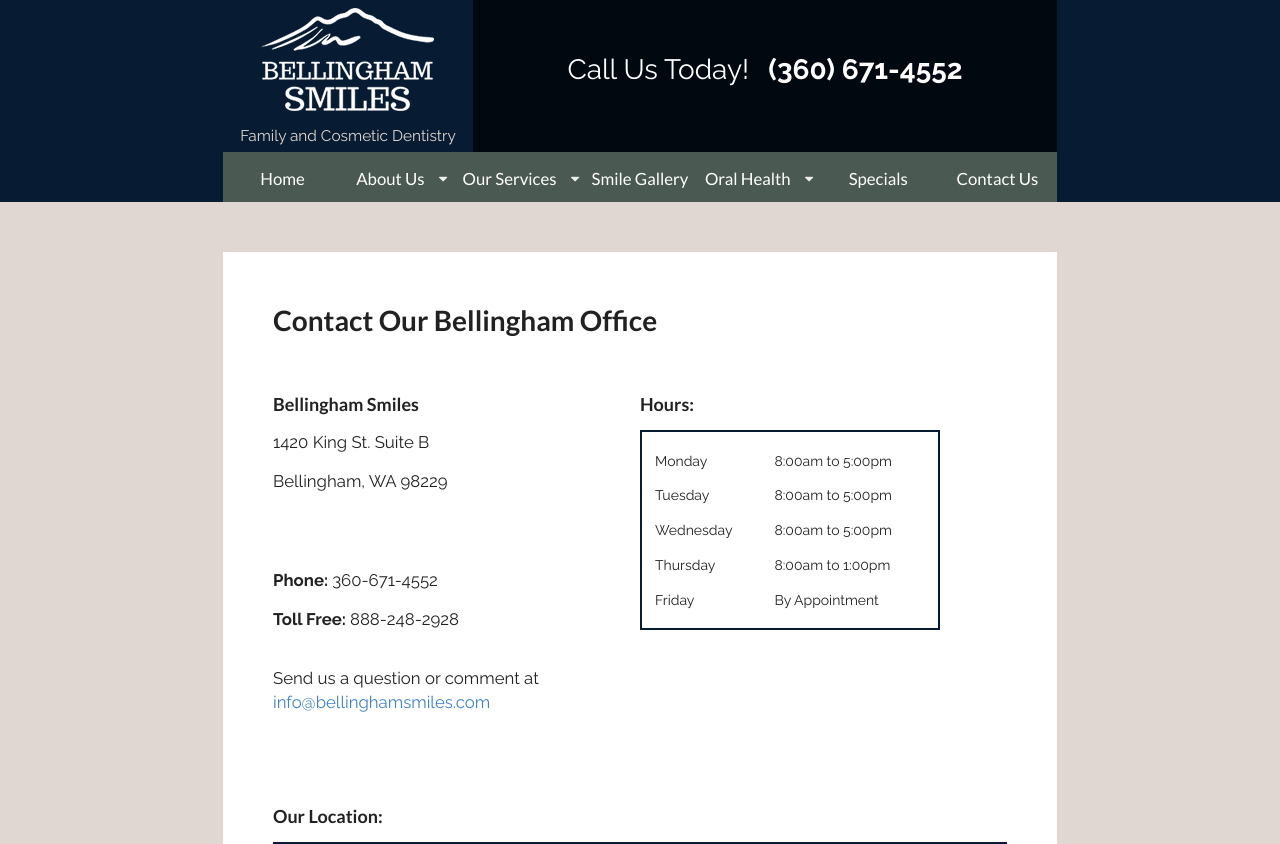
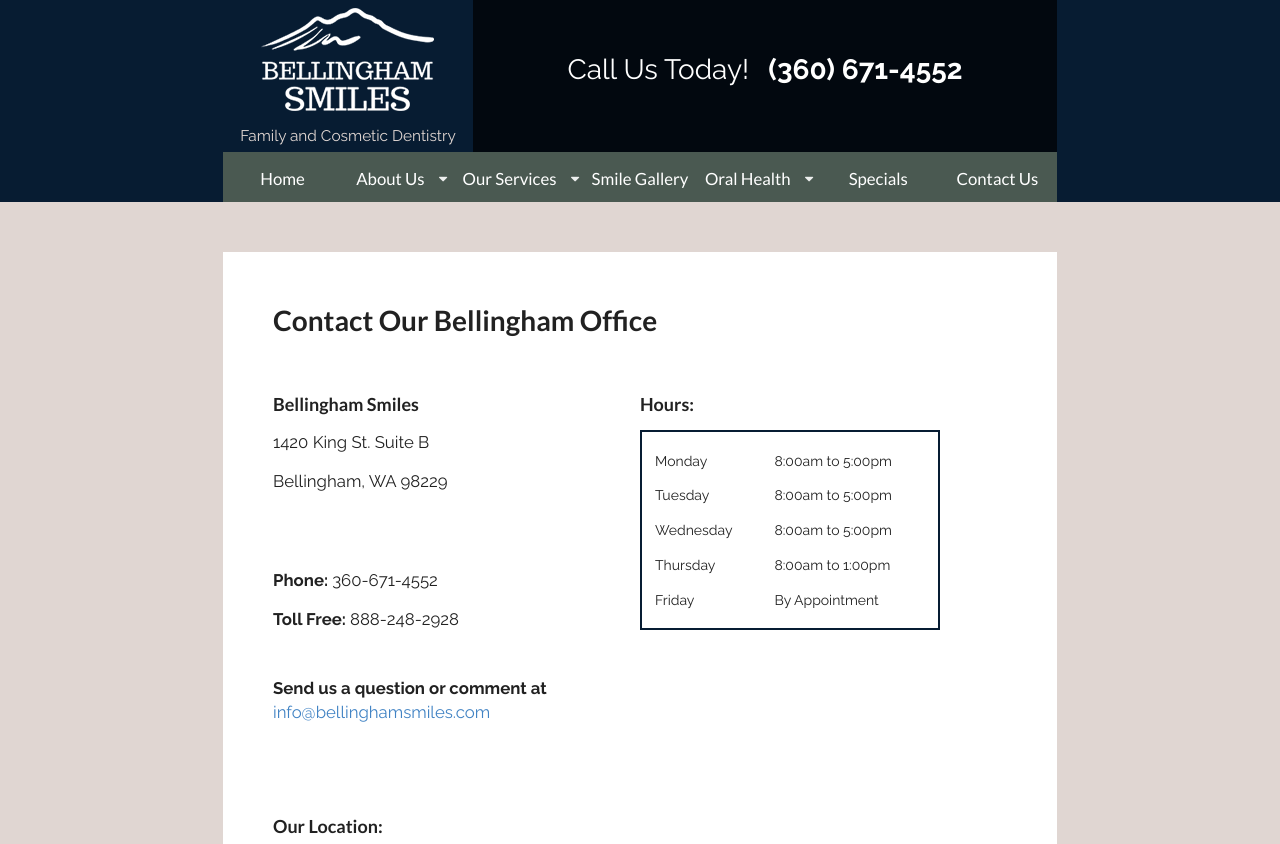
Before and after one commit to danno131313/ronkny.github.io, a Jekyll site: the page built from contact.html, in a window 1280 px wide. Shown: the top 844 px of the page. Built offline with Jekyll 4.4.1, drawn with Linux system fonts in a browser that asks for light colours; nearby versions of some CDN libraries; grey boxes are pictures that could not be loaded.

Commit message:
small fixes

```diff
--- a/css/contact.css
+++ b/css/contact.css
@@ -28,7 +28,12 @@
 }
 
 #email {
-    padding-top: 20px;
+    font-weight: bold;
+    padding-top: 30px;
+}
+
+#email a {
+    font-weight: normal;
 }
 
 @media only screen and (min-width: 901px) {
@@ -38,6 +43,14 @@
     #content {
         font-size: 1.2em;
     }
+
+    #content div {
+        display: flex;
+        flex-direction: column;
+        align-items: center;
+        text-align: center;
+    }
+
     #hours-h3 {
         text-align: center;
         margin-top: 70px;
```
